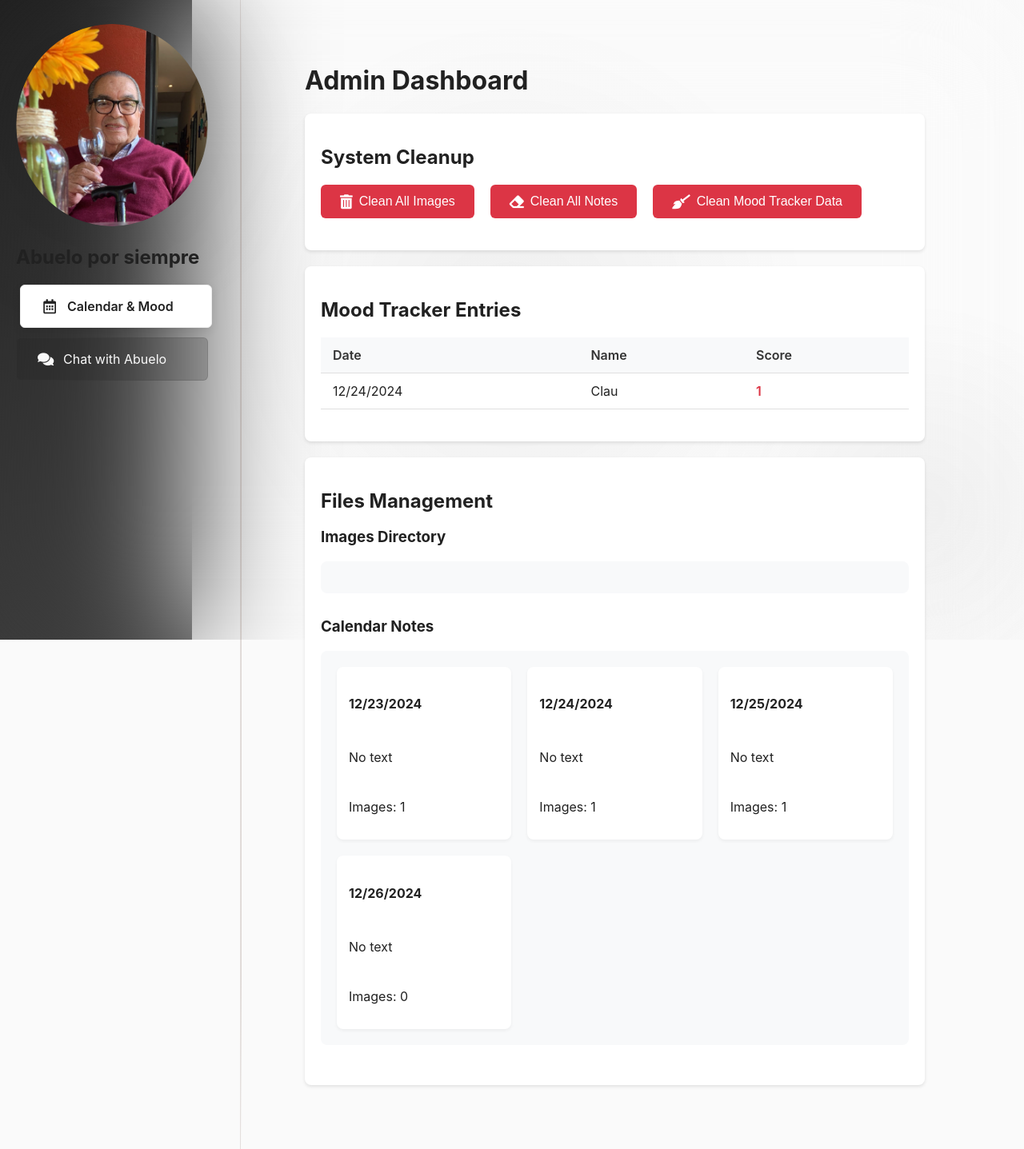
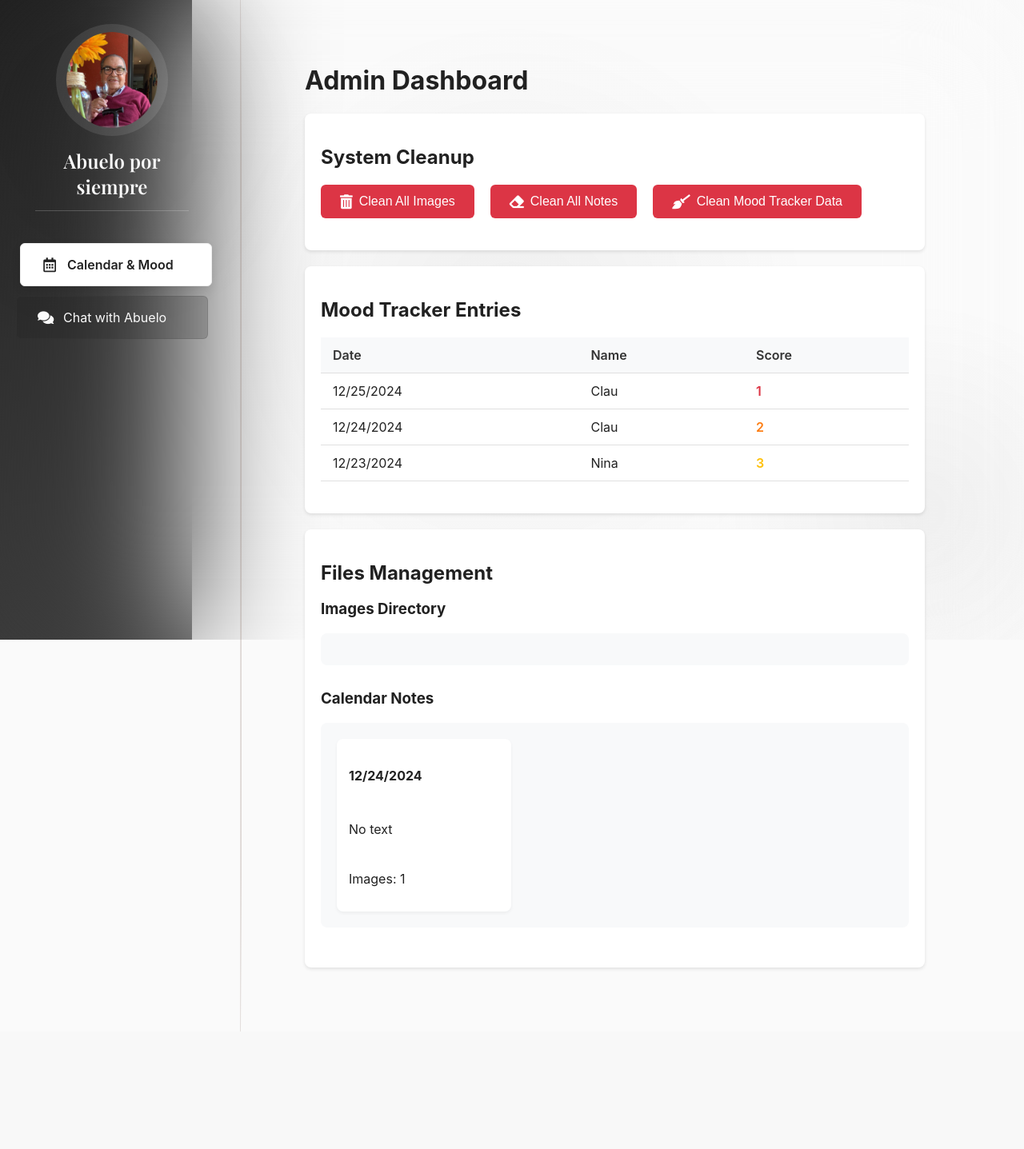
Before and after one commit to juanvolpe/abuelo-por-siempre, a Flask app: page /admin in a window 1280 px wide. Shown: the whole page at 80% size. After the commit the page ends 1290 px from the top, so only its background shows below. Run offline with Flask 3, Linux system fonts and the light colour scheme; data that the repository does not hold is empty; parts of the project's set-up code (start-up, migrations or seed data) failed here and were passed over.

Commit message:
Update image files and directory structure

```diff
--- a/csv/calendar_notes.csv
+++ b/csv/calendar_notes.csv
@@ -1,5 +1,2 @@
 date,note
-2024-12-26,"{""text"": """", ""images"": []}"
-2024-12-23,"{""text"": """", ""images"": [""/static/images/2024-12-23_1735084919_Screenshot_2024-12-23_at_7.31.06_PM.png""]}"
-2024-12-25,"{""text"": """", ""images"": [""/static/images/2024-12-25_1735084969_Screenshot_2024-12-23_at_7.31.06_PM.png""]}"
-2024-12-24,"{""text"": """", ""images"": [""/static/images/2024-12-24_1735171972_Screenshot_2024-12-17_at_6.27.33_PM.png""]}"
+2024-12-24,"{""text"": """", ""images"": [""/static/images/2024-12-24_1735181783_Screenshot_2024-12-22_at_12.54.53_PM.png""]}"
--- a/csv/mood_tracker.csv
+++ b/csv/mood_tracker.csv
@@ -1,2 +1,4 @@
 date,name,score,message
-2024-12-24,Clau,1,
+2024-12-25,Clau,1,
+2024-12-24,Clau,2,
+2024-12-23,Nina,3,
--- a/static/css/common.css
+++ b/static/css/common.css
@@ -98,12 +98,58 @@ body::after {
     z-index: 2;
 }
 
-.nav-brand-container {
+.logo-container {
     display: flex;
     flex-direction: column;
     align-items: center;
-    gap: 20px;
+    gap: 15px;
     margin-bottom: 40px;
+    position: relative;
+}
+
+.nav-title {
+    color: var(--gray-50);
+    font-family: 'Playfair Display', serif;
+    font-size: 1.5em;
+    margin: 0;
+    padding: 0 20px;
+    text-align: center;
+    position: relative;
+    padding-bottom: 15px;
+}
+
+.nav-title::after {
+    content: '';
+    position: absolute;
+    bottom: 0;
+    left: 50%;
+    transform: translateX(-50%);
+    width: 80%;
+    height: 1px;
+    background: rgba(255, 255, 255, 0.2);
+}
+
+.logo {
+    width: 120px;
+    height: 120px;
+    display: flex;
+    justify-content: center;
+    align-items: center;
+    background: rgba(255, 255, 255, 0.1);
+    border-radius: 50%;
+    padding: 10px;
+    transition: all 0.3s ease;
+}
+
+.logo:hover {
+    transform: scale(1.05);
+    background: rgba(255, 255, 255, 0.15);
+}
+
+.logo svg {
+    width: 100%;
+    height: 100%;
+    filter: drop-shadow(0 2px 4px rgba(0, 0, 0, 0.1));
 }
 
 .nav-brand {
```
Also changed, not shown: images/cosi icon.svg (added), static/Images/2024-12-16_1734838137_Screenshot_2024-12-17_at_6.27.33_PM.png (deleted), static/Images/2024-12-16_1734838778_Screenshot_2024-12-17_at_6.27.38_PM.png (deleted), static/Images/2024-12-21_1734836586_Screenshot_2024-12-17_at_6.27.33_PM.png (deleted), static/Images/2024-12-23_1735053526_Screenshot_2024-12-17_at_6.27.38_PM.png (deleted), static/Images/2024-12-23_1735053531_Screenshot_2024-12-17_at_6.27.33_PM.png (deleted), static/Images/2024-12-23_1735084919_Screenshot_2024-12-23_at_7.31.06_PM.png (deleted), static/Images/2024-12-25_1735084969_Screenshot_2024-12-23_at_7.31.06_PM.png (deleted), static/Images/cosi_profile.jpg (added), static/Images/donald.jpg (deleted), static/Images/john.jpg (deleted), 6 other files.
